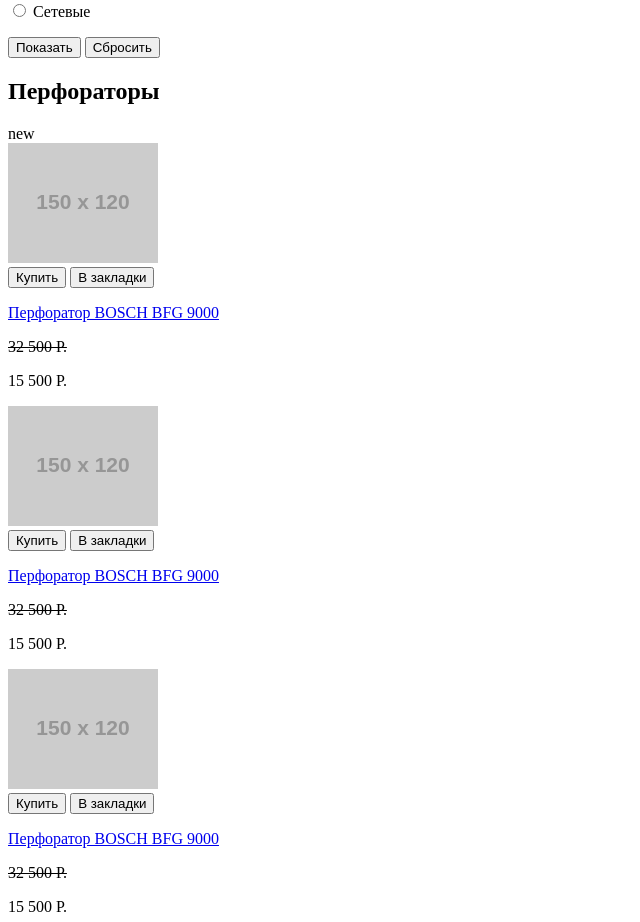
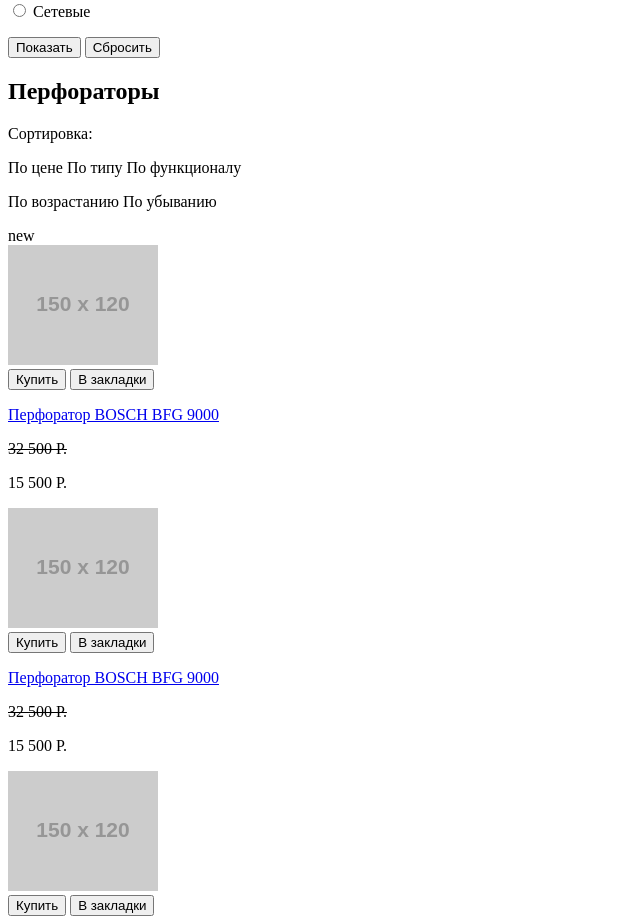
Before and after one commit to rave82/820967-technomart-28, a plain HTML site: page catalog.html in a window 1280 px wide. Shown: the part 976-1898 px from the top of the page, without its empty margins (0-640 px from the left). Drawn offline with Linux system fonts and the light colour scheme; placeholder pictures from the web are drawn by us.

Commit message:
Update catalog.html

```diff
--- a/catalog.html
+++ b/catalog.html
@@ -169,7 +169,18 @@
             </aside>
             <section>
                 <h1>Перфораторы</h1>
-                <div></div>
+                <div>
+                    <p>Сортировка:</p>
+                    <p>
+                        <span>По цене</span>
+                        <span>По типу</span>
+                        <span>По функционалу</span>
+                    </p>
+                    <p>
+                        <span>По возрастанию</span>
+                        <span>По убыванию</span>
+                    </p>
+                </div>
                 <div>
                     <div>
                         <span>new</span>
```
